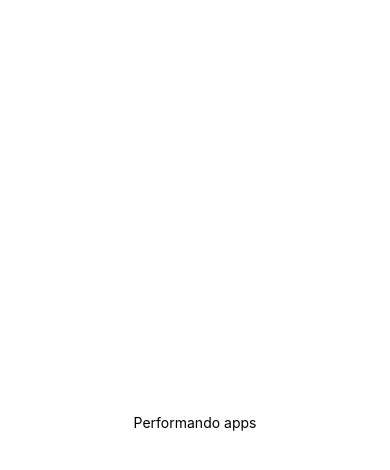
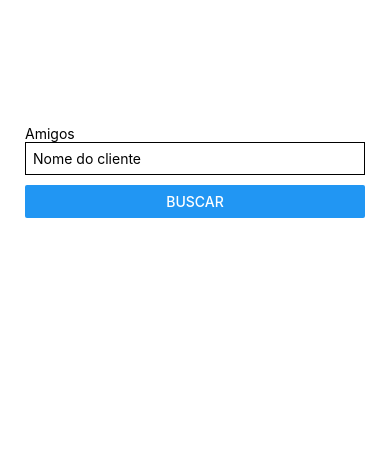
Before and after one commit to gabrielmds222/performando-apps, a React Native app: screen / in a window 390 px wide. Shown: the top 470 px of the page. Built offline with nearby package versions, Linux system fonts and the light colour scheme.

Commit message:
feat: Cria componente de home

```diff
--- a/App.tsx
+++ b/App.tsx
@@ -1,21 +1,6 @@
-import { StatusBar } from 'expo-status-bar';
-import React from 'react';
-import { StyleSheet, Text, View } from 'react-native';
+import React from "react";
+import { Home } from "./src/screens/Home";
 
 export default function App() {
-  return (
-    <View style={styles.container}>
-      <Text>Performando apps</Text>
-      <StatusBar style="auto" />
-    </View>
-  );
+  return <Home />;
 }
-
-const styles = StyleSheet.create({
-  container: {
-    flex: 1,
-    backgroundColor: '#fff',
-    alignItems: 'center',
-    justifyContent: 'center',
-  },
-});
--- /dev/null
+++ b/src/screens/Home.tsx
@@ -0,0 +1,35 @@
+import React, { useState } from "react";
+
+import { View, Text, TextInput, StyleSheet, Button } from "react-native";
+
+export function Home() {
+  const [name, setName] = useState("");
+
+  function handleSearch() {}
+  return (
+    <View style={styles.container}>
+      <Text>Amigos</Text>
+
+      <TextInput
+        placeholder="Nome do cliente"
+        onChangeText={setName}
+        style={styles.input}
+      />
+
+      <Button title="Buscar" onPress={handleSearch} />
+    </View>
+  );
+}
+
+const styles = StyleSheet.create({
+  container: {
+    flex: 1,
+    marginTop: 100,
+    padding: 25,
+  },
+  input: {
+    borderWidth: 1,
+    padding: 7,
+    marginBottom: 10,
+  },
+});
```
